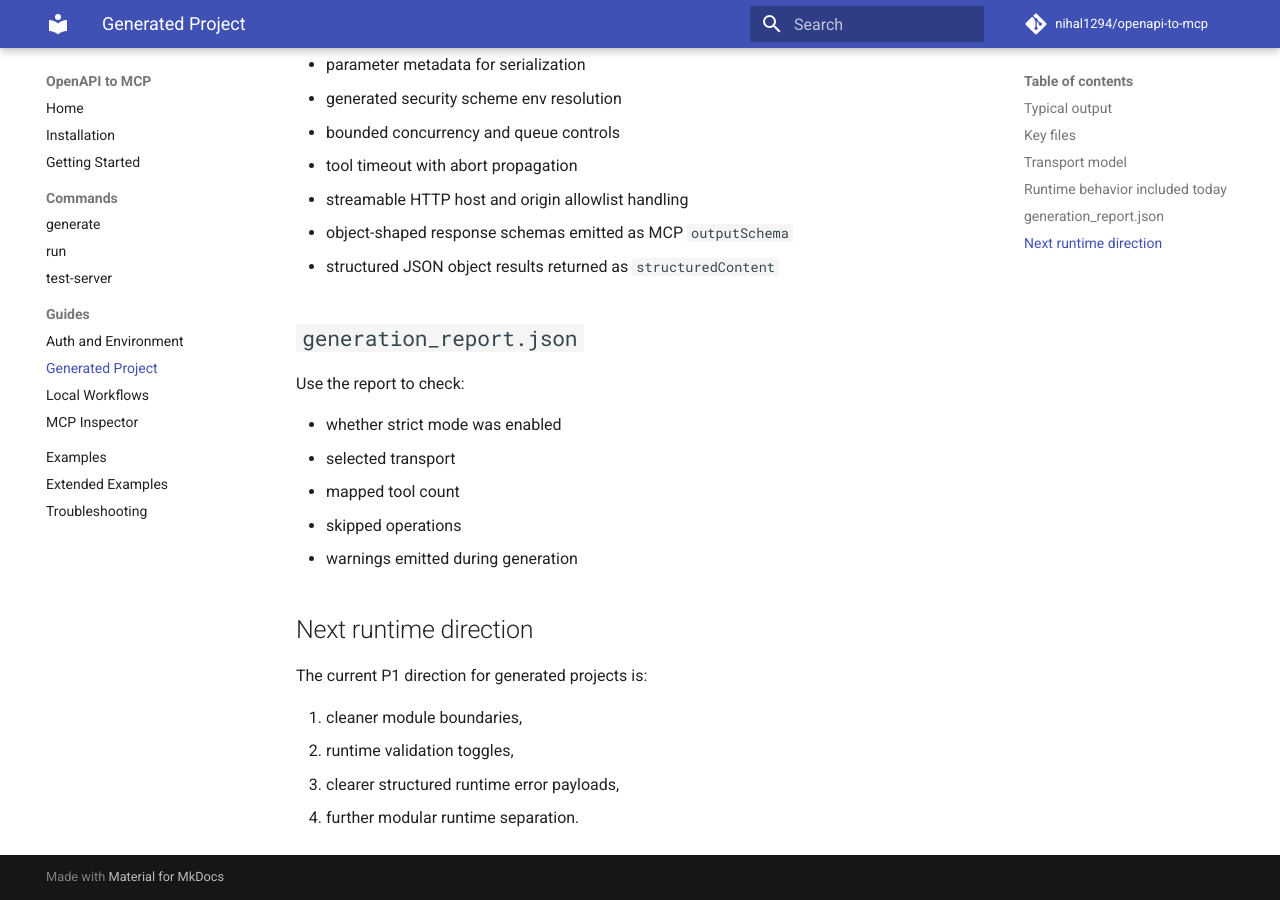
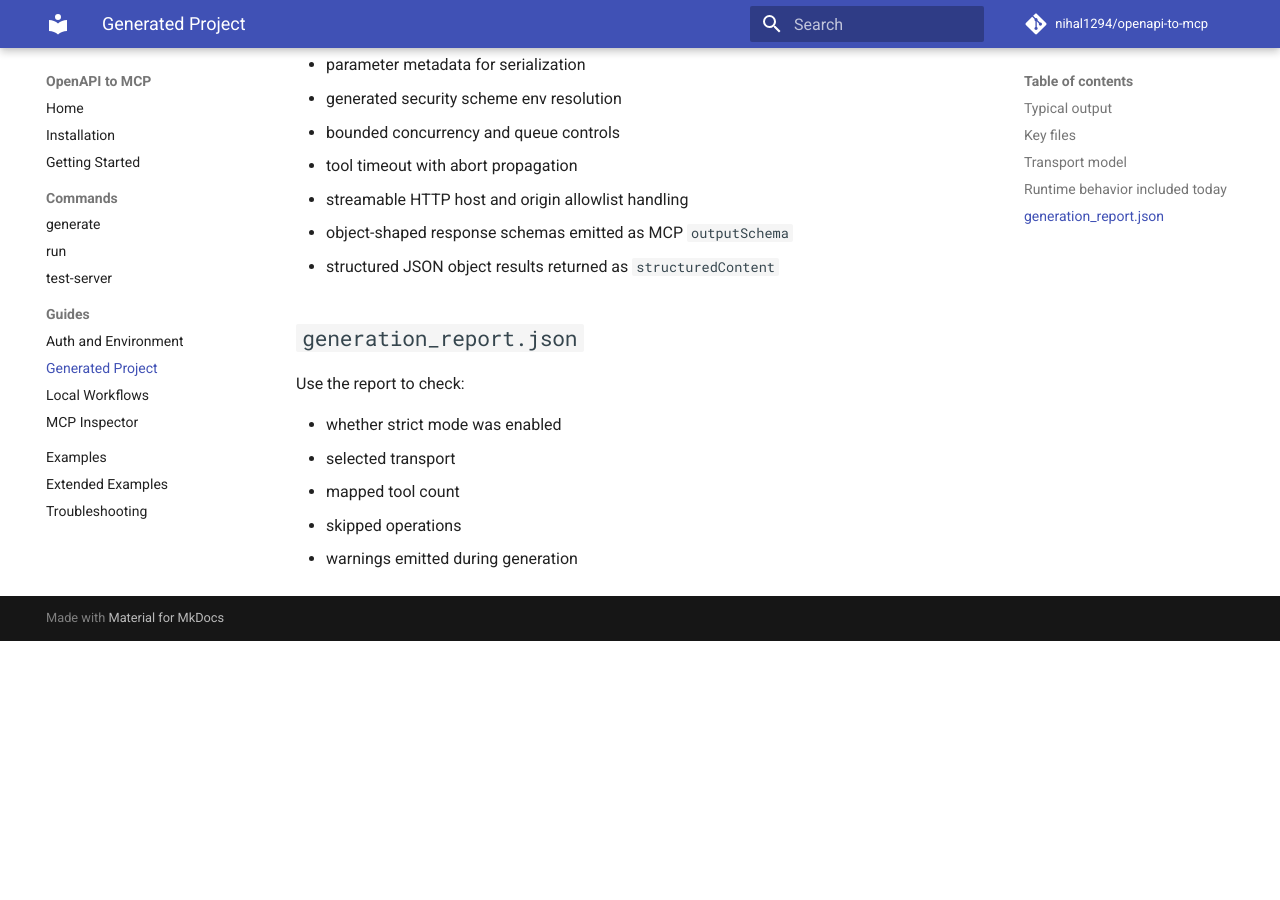
Before and after one commit to nihal1294/openapi-to-mcp, an MkDocs documentation site: the page built from docs/guides/generated-project.md, in a window 1280 px wide and 900 px high, scrolled down 1007 px. Built offline with MkDocs 1.6.1 and Material for MkDocs 9.7.7, drawn with Linux system fonts in a browser that asks for light colours; comment, search, counter and statistics services are not loaded; after the commit the page ends 1648 px from its top, so only the background shows below that.

Commit message:
docs: remove internal phase planning language from public docs

```diff
--- a/docs/guides/generated-project.md
+++ b/docs/guides/generated-project.md
@@ -51,12 +51,3 @@ Use the report to check:
 - mapped tool count
 - skipped operations
 - warnings emitted during generation
-
-## Next runtime direction
-
-The current P1 direction for generated projects is:
-
-1. cleaner module boundaries,
-2. runtime validation toggles,
-3. clearer structured runtime error payloads,
-4. further modular runtime separation.
```
